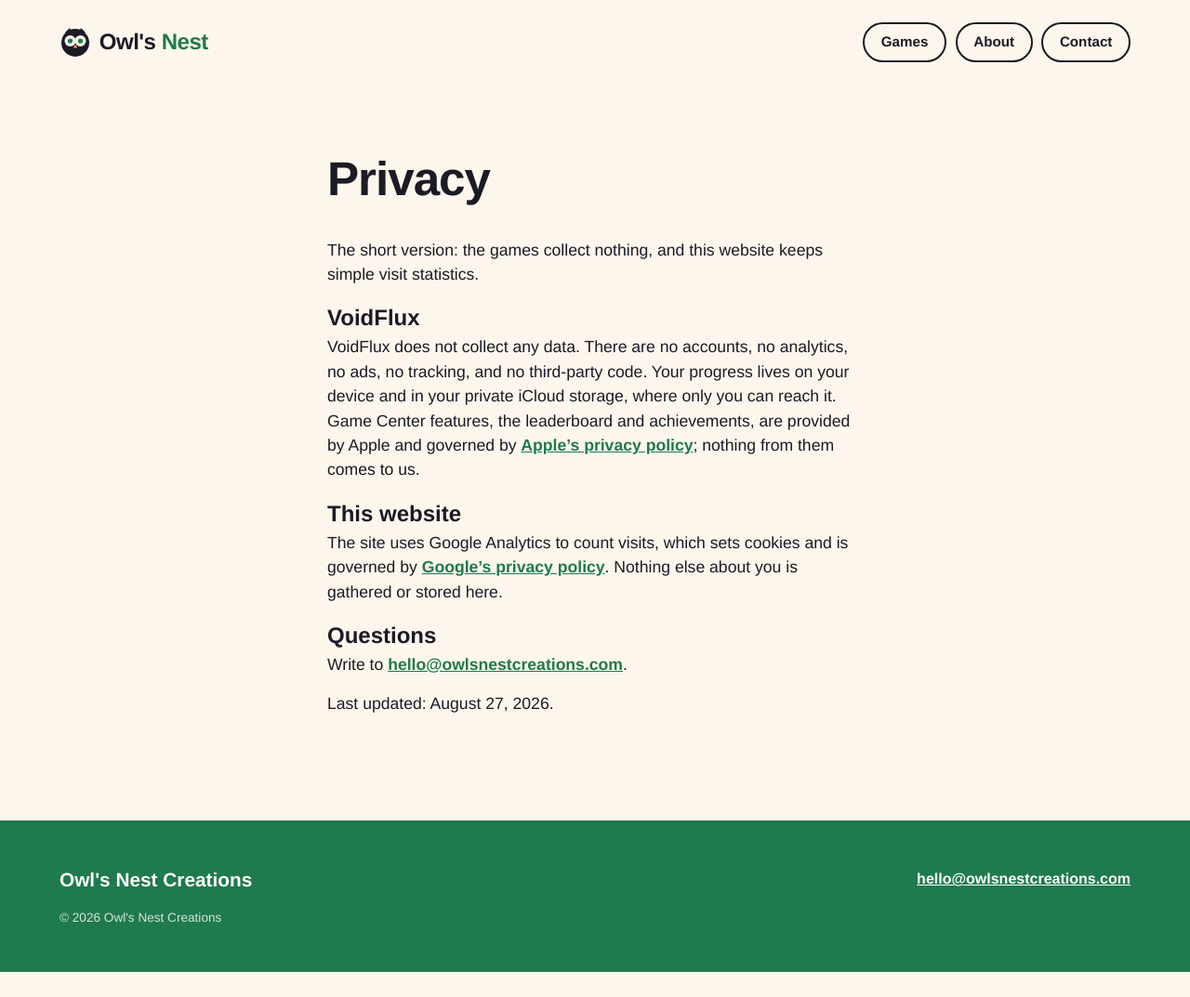
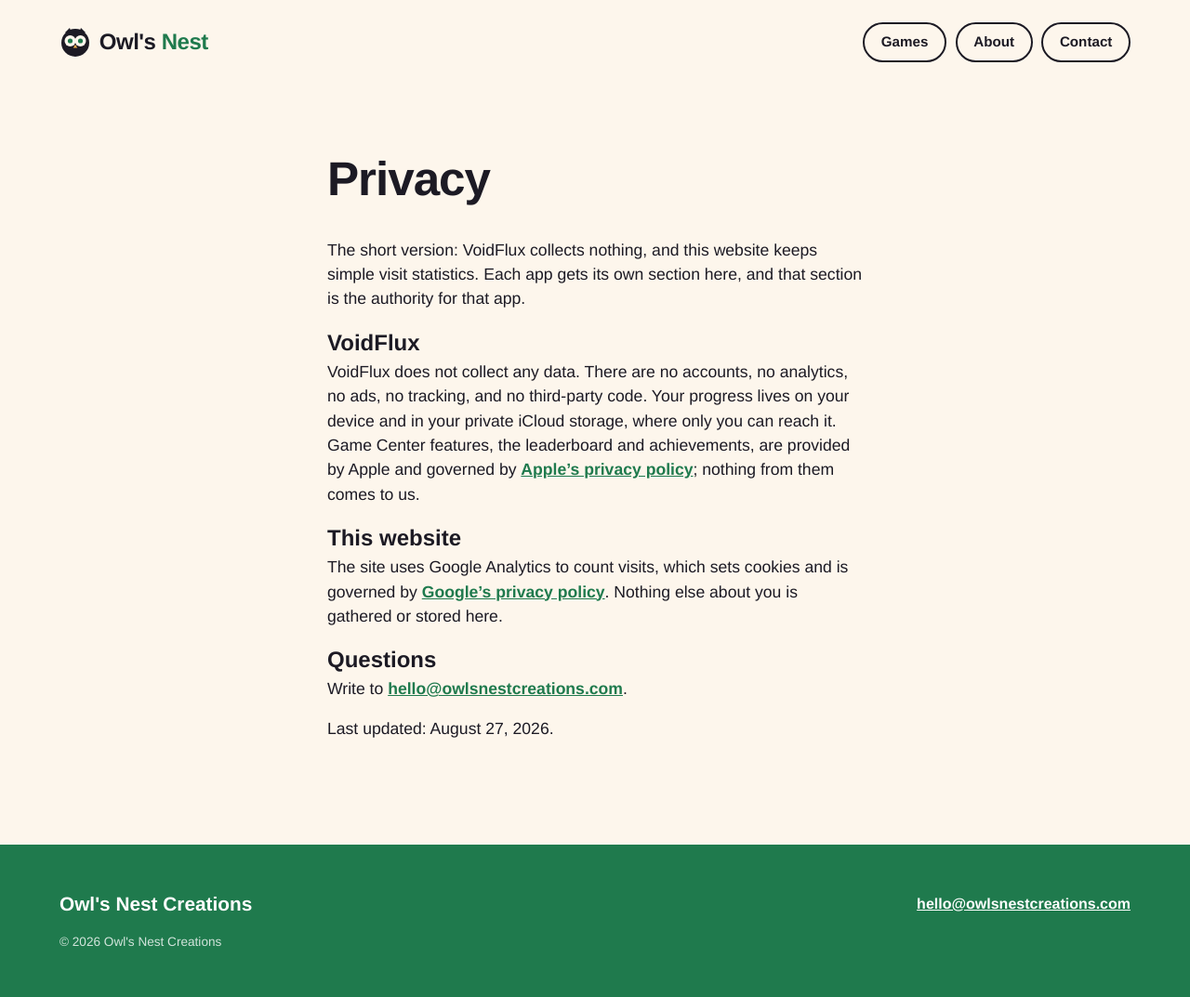
Before and after one commit to EternalTime/OwlsNestCreations, a Jekyll site: the page built from privacy.md, in a window 1280 px wide. Shown: the whole page at 93% size. Built offline with Jekyll 4.4.1, drawn with Linux system fonts in a browser that asks for light colours; before the commit the page ends 1046 px from its top, so only the background shows below that.

```diff
--- a/privacy.md
+++ b/privacy.md
@@ -9,7 +9,8 @@
 
 # Privacy
 
-The short version: the games collect nothing, and this website keeps simple visit statistics.
+The short version: VoidFlux collects nothing, and this website keeps simple visit statistics.
+Each app gets its own section here, and that section is the authority for that app.
 
 ## VoidFlux
 
```
